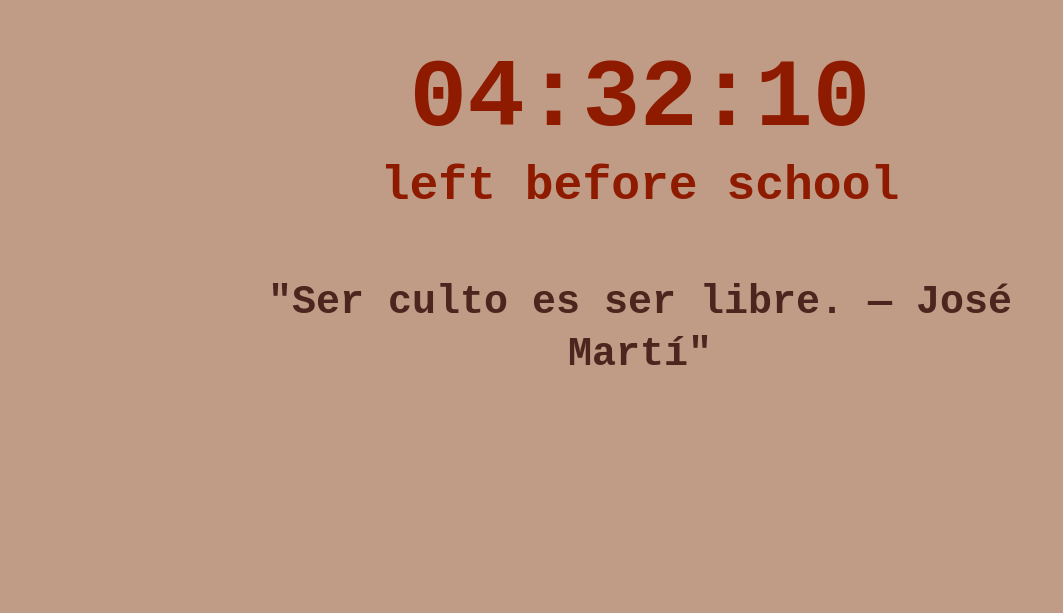
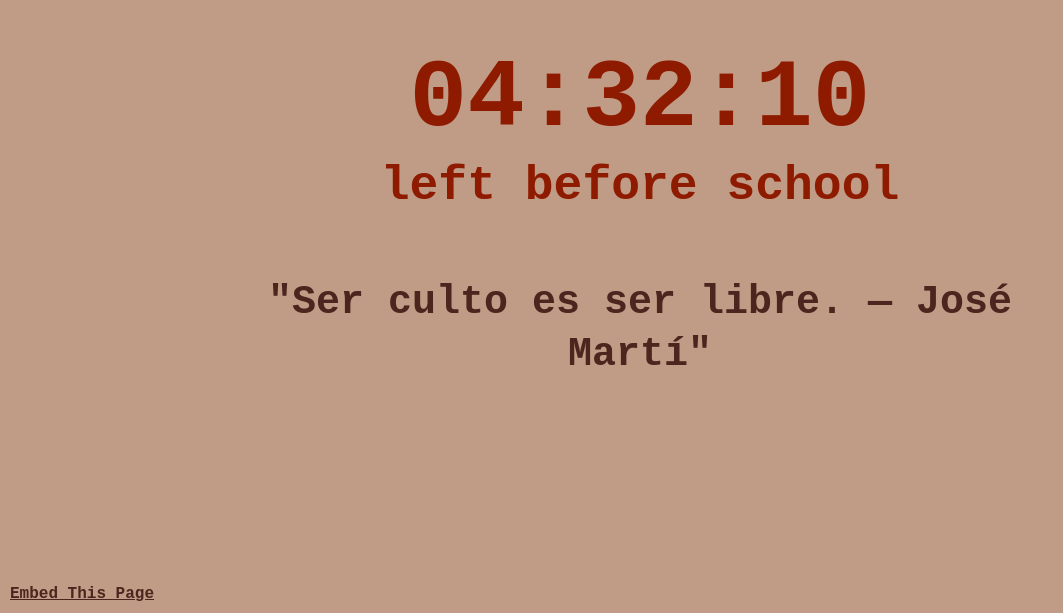
Before and after one commit to ABHax101/files, a plain HTML site: page enloetime/index.html in a window 1280 px wide. Shown: the part 187-800 px from the top of the page, without its empty margins (0-1063 px from the left). Drawn offline with Linux system fonts and the light colour scheme.

Commit message:
Add "embed this page" link to main page & logic to hide it within iframe

```diff
--- a/enloetime/index.html
+++ b/enloetime/index.html
@@ -57,6 +57,15 @@
                 line-height: 1.3;
                 word-wrap: break-word;
             }
+            #embed-link {
+                position: fixed;
+                bottom: 10px;
+                left: 10px;
+                font-size: clamp(12px, 2vmin, 20px);
+                color: var(--accent-color);
+                text-decoration: none;
+                z-index: 1000;
+            }
         </style>
         <script>
             const params = new URLSearchParams(window.location.search);
@@ -72,10 +81,12 @@
             <p id="suffix"></p>
             <p id="quote">Loading...</p>
         </div>
+        <a href="embed" style="color: var(--accent-color)" id="embed-link"><u>Embed This Page</u></a>
         <script>
             let quotes = null;
             window.onload = () => {
                 fetch("./quotes.json").then(r => r.json()).then(r => quotes = r).catch(e => console.error("Quotes failed to load."));
+                document.getElementById("embed-link").style.display = (()=>{try{return self!==top}catch(e){return true}})() ? "none" : "";
             };
 
             setInterval(() => {
```
